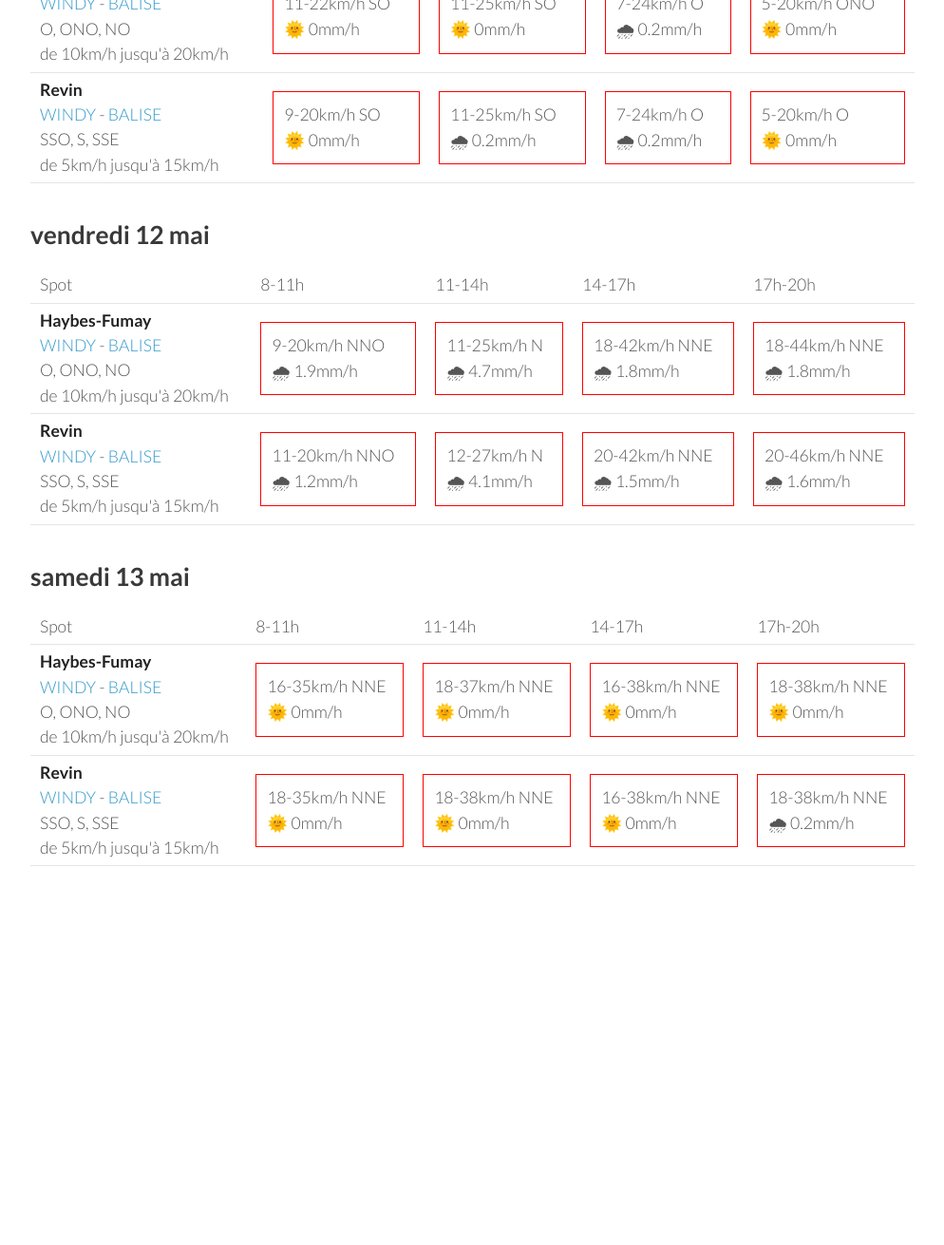
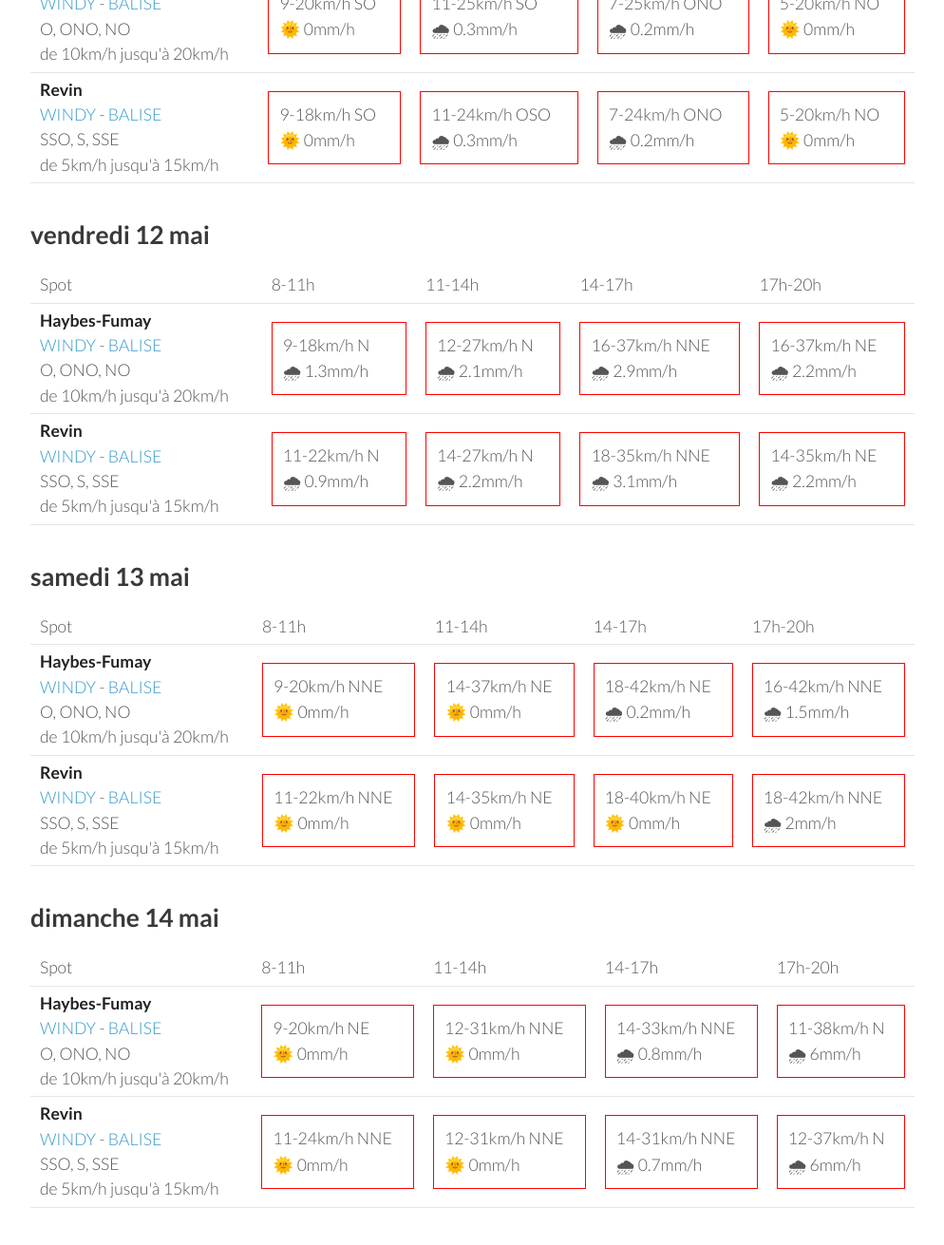
Before and after one commit to parapente-dans-le-nord/parapente-dans-le-nord.github.io, a Jekyll site: the page built from ardennes.markdown, in a window 1280 px wide and 1400 px high, scrolled down 1126 px. Shown: the top 1311 px of the window at 95% size, without its empty margins (26-1020 px from the left). Built offline with Jekyll 4.4.1, drawn with Linux system fonts in a browser that asks for light colours; before the commit the page ends 2166 px from its top, so only the background shows below that; some of the changed text lies outside the part shown.

Commit message:
update index.markdown

```diff
--- a/ardennes.markdown
+++ b/ardennes.markdown
@@ -96,20 +96,20 @@ page mise à jour le mardi 09 mai 06:10
 <tr>
         <td><strong>Haybes-Fumay</strong><br><a href="https://windy.com/49.998/4.715?49.913,4.738,10">WINDY</a> - <span class=""><a href="http://www.balisemeteo.com/balise.php?idBalise=104">BALISE</a> </span><br> <span class="vent-favorable">O, ONO, NO</span><br><span class="force-vent">de 10km/h jusqu'à 20km/h</span> </td>
 
-            <td><div class="not-flyable"><p>11-22km/h SO</p><p>🌞 0mm/h</p></div></td>
-            <td><div class="not-flyable"><p>11-25km/h SO</p><p>🌞 0mm/h</p></div></td>
-            <td><div class="not-flyable"><p>7-24km/h O</p><p>🌧 0.2mm/h</p></div></td>
-            <td><div class="not-flyable"><p>5-20km/h ONO</p><p>🌞 0mm/h</p></div></td>
+            <td><div class="not-flyable"><p>9-20km/h SO</p><p>🌞 0mm/h</p></div></td>
+            <td><div class="not-flyable"><p>11-25km/h SO</p><p>🌧 0.3mm/h</p></div></td>
+            <td><div class="not-flyable"><p>7-25km/h ONO</p><p>🌧 0.2mm/h</p></div></td>
+            <td><div class="not-flyable"><p>5-20km/h NO</p><p>🌞 0mm/h</p></div></td>
 
 
     </tr>
 <tr>
         <td><strong>Revin</strong><br><a href="https://windy.com/49.948/4.625?49.543,4.625,8">WINDY</a> - <span class=""><a href="http://www.balisemeteo.com/balise.php?idBalise=5019">BALISE</a> </span><br> <span class="vent-favorable">SSO, S, SSE</span><br><span class="force-vent">de 5km/h jusqu'à 15km/h</span> </td>
 
-            <td><div class="not-flyable"><p>9-20km/h SO</p><p>🌞 0mm/h</p></div></td>
-            <td><div class="not-flyable"><p>11-25km/h SO</p><p>🌧 0.2mm/h</p></div></td>
-            <td><div class="not-flyable"><p>7-24km/h O</p><p>🌧 0.2mm/h</p></div></td>
-            <td><div class="not-flyable"><p>5-20km/h O</p><p>🌞 0mm/h</p></div></td>
+            <td><div class="not-flyable"><p>9-18km/h SO</p><p>🌞 0mm/h</p></div></td>
+            <td><div class="not-flyable"><p>11-24km/h OSO</p><p>🌧 0.3mm/h</p></div></td>
+            <td><div class="not-flyable"><p>7-24km/h ONO</p><p>🌧 0.2mm/h</p></div></td>
+            <td><div class="not-flyable"><p>5-20km/h NO</p><p>🌞 0mm/h</p></div></td>
 
 
     </tr>
@@ -132,20 +132,20 @@ page mise à jour le mardi 09 mai 06:10
 <tr>
         <td><strong>Haybes-Fumay</strong><br><a href="https://windy.com/49.998/4.715?49.913,4.738,10">WINDY</a> - <span class=""><a href="http://www.balisemeteo.com/balise.php?idBalise=104">BALISE</a> </span><br> <span class="vent-favorable">O, ONO, NO</span><br><span class="force-vent">de 10km/h jusqu'à 20km/h</span> </td>
 
-            <td><div class="not-flyable"><p>9-20km/h NNO</p><p>🌧 1.9mm/h</p></div></td>
-            <td><div class="not-flyable"><p>11-25km/h N</p><p>🌧 4.7mm/h</p></div></td>
-            <td><div class="not-flyable"><p>18-42km/h NNE</p><p>🌧 1.8mm/h</p></div></td>
-            <td><div class="not-flyable"><p>18-44km/h NNE</p><p>🌧 1.8mm/h</p></div></td>
+            <td><div class="not-flyable"><p>9-18km/h N</p><p>🌧 1.3mm/h</p></div></td>
+            <td><div class="not-flyable"><p>12-27km/h N</p><p>🌧 2.1mm/h</p></div></td>
+            <td><div class="not-flyable"><p>16-37km/h NNE</p><p>🌧 2.9mm/h</p></div></td>
+            <td><div class="not-flyable"><p>16-37km/h NE</p><p>🌧 2.2mm/h</p></div></td>
 
 
     </tr>
 <tr>
         <td><strong>Revin</strong><br><a href="https://windy.com/49.948/4.625?49.543,4.625,8">WINDY</a> - <span class=""><a href="http://www.balisemeteo.com/balise.php?idBalise=5019">BALISE</a> </span><br> <span class="vent-favorable">SSO, S, SSE</span><br><span class="force-vent">de 5km/h jusqu'à 15km/h</span> </td>
 
-            <td><div class="not-flyable"><p>11-20km/h NNO</p><p>🌧 1.2mm/h</p></div></td>
-            <td><div class="not-flyable"><p>12-27km/h N</p><p>🌧 4.1mm/h</p></div></td>
-            <td><div class="not-flyable"><p>20-42km/h NNE</p><p>🌧 1.5mm/h</p></div></td>
-            <td><div class="not-flyable"><p>20-46km/h NNE</p><p>🌧 1.6mm/h</p></div></td>
+            <td><div class="not-flyable"><p>11-22km/h N</p><p>🌧 0.9mm/h</p></div></td>
+            <td><div class="not-flyable"><p>14-27km/h N</p><p>🌧 2.2mm/h</p></div></td>
+            <td><div class="not-flyable"><p>18-35km/h NNE</p><p>🌧 3.1mm/h</p></div></td>
+            <td><div class="not-flyable"><p>14-35km/h NE</p><p>🌧 2.2mm/h</p></div></td>
 
 
     </tr>
@@ -168,20 +168,20 @@ page mise à jour le mardi 09 mai 06:10
 <tr>
         <td><strong>Haybes-Fumay</strong><br><a href="https://windy.com/49.998/4.715?49.913,4.738,10">WINDY</a> - <span class=""><a href="http://www.balisemeteo.com/balise.php?idBalise=104">BALISE</a> </span><br> <span class="vent-favorable">O, ONO, NO</span><br><span class="force-vent">de 10km/h jusqu'à 20km/h</span> </td>
 
-            <td><div class="not-flyable"><p>16-35km/h NNE</p><p>🌞 0mm/h</p></div></td>
-            <td><div class="not-flyable"><p>18-37km/h NNE</p><p>🌞 0mm/h</p></div></td>
-            <td><div class="not-flyable"><p>16-38km/h NNE</p><p>🌞 0mm/h</p></div></td>
-            <td><div class="not-flyable"><p>18-38km/h NNE</p><p>🌞 0mm/h</p></div></td>
+            <td><div class="not-flyable"><p>9-20km/h NNE</p><p>🌞 0mm/h</p></div></td>
+            <td><div class="not-flyable"><p>14-37km/h NE</p><p>🌞 0mm/h</p></div></td>
+            <td><div class="not-flyable"><p>18-42km/h NE</p><p>🌧 0.2mm/h</p></div></td>
+            <td><div class="not-flyable"><p>16-42km/h NNE</p><p>🌧 1.5mm/h</p></div></td>
 
 
     </tr>
 <tr>
         <td><strong>Revin</strong><br><a href="https://windy.com/49.948/4.625?49.543,4.625,8">WINDY</a> - <span class=""><a href="http://www.balisemeteo.com/balise.php?idBalise=5019">BALISE</a> </span><br> <span class="vent-favorable">SSO, S, SSE</span><br><span class="force-vent">de 5km/h jusqu'à 15km/h</span> </td>
 
-            <td><div class="not-flyable"><p>18-35km/h NNE</p><p>🌞 0mm/h</p></div></td>
-            <td><div class="not-flyable"><p>18-38km/h NNE</p><p>🌞 0mm/h</p></div></td>
-            <td><div class="not-flyable"><p>16-38km/h NNE</p><p>🌞 0mm/h</p></div></td>
-            <td><div class="not-flyable"><p>18-38km/h NNE</p><p>🌧 0.2mm/h</p></div></td>
+            <td><div class="not-flyable"><p>11-22km/h NNE</p><p>🌞 0mm/h</p></div></td>
+            <td><div class="not-flyable"><p>14-35km/h NE</p><p>🌞 0mm/h</p></div></td>
+            <td><div class="not-flyable"><p>18-40km/h NE</p><p>🌞 0mm/h</p></div></td>
+            <td><div class="not-flyable"><p>18-42km/h NNE</p><p>🌧 2mm/h</p></div></td>
 
 
     </tr>
@@ -189,3 +189,39 @@ page mise à jour le mardi 09 mai 06:10
 </tbody>
 </table>
 {:/}
+## dimanche 14 mai
+
+{::nomarkdown}
+<table>
+  <tbody>
+    <tr>
+      <td>Spot</td>
+      <td>8-11h</td>
+      <td>11-14h</td>
+      <td>14-17h</td>
+      <td>17h-20h</td>
+    </tr>
+<tr>
+        <td><strong>Haybes-Fumay</strong><br><a href="https://windy.com/49.998/4.715?49.913,4.738,10">WINDY</a> - <span class=""><a href="http://www.balisemeteo.com/balise.php?idBalise=104">BALISE</a> </span><br> <span class="vent-favorable">O, ONO, NO</span><br><span class="force-vent">de 10km/h jusqu'à 20km/h</span> </td>
+
+            <td><div class="not-flyable"><p>9-20km/h NE</p><p>🌞 0mm/h</p></div></td>
+            <td><div class="not-flyable"><p>12-31km/h NNE</p><p>🌞 0mm/h</p></div></td>
+            <td><div class="not-flyable"><p>14-33km/h NNE</p><p>🌧 0.8mm/h</p></div></td>
+            <td><div class="not-flyable"><p>11-38km/h N</p><p>🌧 6mm/h</p></div></td>
+
+
+    </tr>
+<tr>
+        <td><strong>Revin</strong><br><a href="https://windy.com/49.948/4.625?49.543,4.625,8">WINDY</a> - <span class=""><a href="http://www.balisemeteo.com/balise.php?idBalise=5019">BALISE</a> </span><br> <span class="vent-favorable">SSO, S, SSE</span><br><span class="force-vent">de 5km/h jusqu'à 15km/h</span> </td>
+
+            <td><div class="not-flyable"><p>11-24km/h NNE</p><p>🌞 0mm/h</p></div></td>
+            <td><div class="not-flyable"><p>12-31km/h NNE</p><p>🌞 0mm/h</p></div></td>
+            <td><div class="not-flyable"><p>14-31km/h NNE</p><p>🌧 0.7mm/h</p></div></td>
+            <td><div class="not-flyable"><p>12-37km/h N</p><p>🌧 6mm/h</p></div></td>
+
+
+    </tr>
+
+</tbody>
+</table>
+{:/}
```
Also changed, not shown: other parts of ardennes.markdown (+1 -1 lines).
